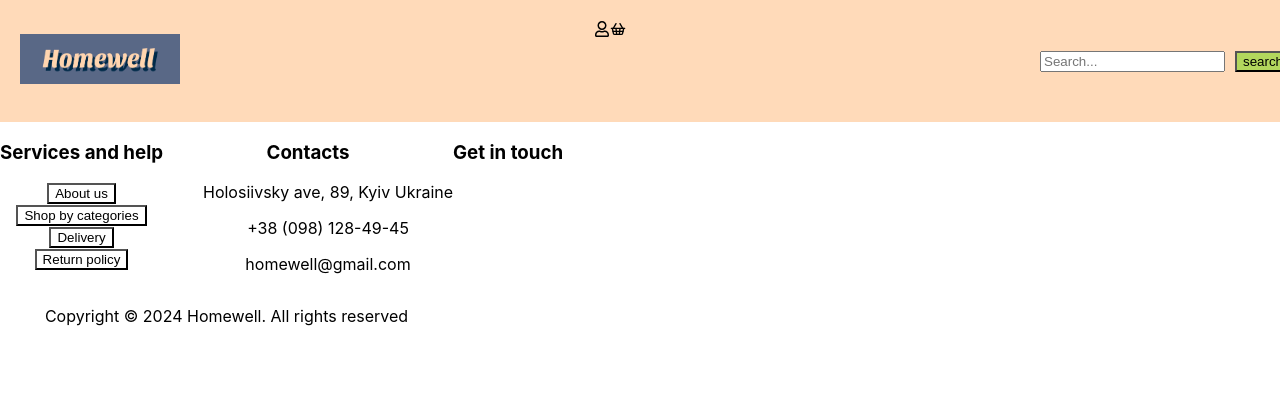
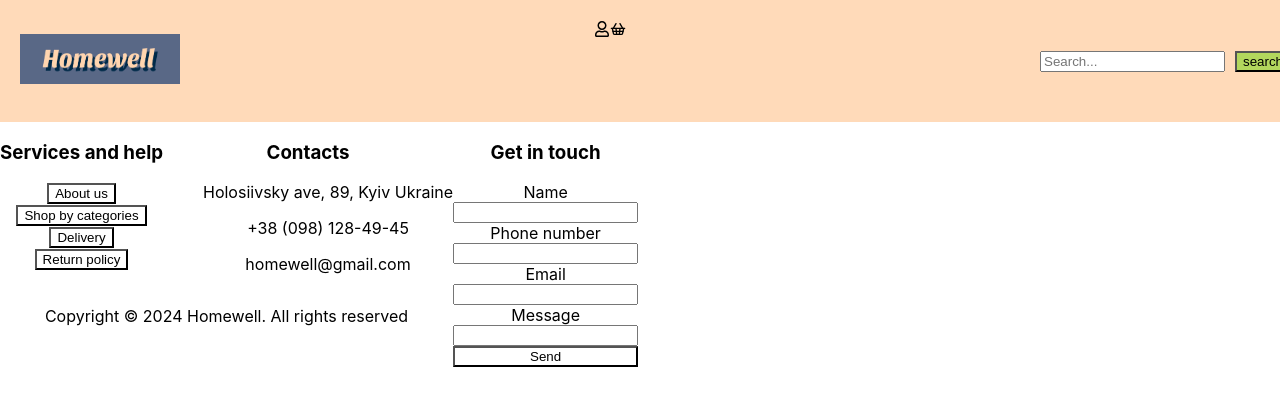
Before and after one commit to Vlad1slov/Frontend-Team-challenge, a React (Create React App) app: page / in a window 1280 px wide. Shown: the top 406 px of the page. Built offline with nearby package versions, Linux system fonts and the light colour scheme.

Commit message:
adds Feedback-form html

```diff
--- a/package.json
+++ b/package.json
@@ -6,11 +6,13 @@
     "@testing-library/jest-dom": "^5.17.0",
     "@testing-library/react": "^13.4.0",
     "@testing-library/user-event": "^13.5.0",
+    "formik": "^2.4.5",
     "react": "^18.2.0",
     "react-dom": "^18.2.0",
     "react-icons": "^4.12.0",
     "react-scripts": "5.0.1",
-    "web-vitals": "^2.1.4"
+    "web-vitals": "^2.1.4",
+    "yup": "^1.3.3"
   },
   "scripts": {
     "start": "react-scripts start",
--- a/src/components/Footer/Feedback/Feedback.jsx
+++ b/src/components/Footer/Feedback/Feedback.jsx
@@ -1,7 +1,39 @@
+import { Formik, Form, Field, ErrorMessage } from "formik";
+import s from "./Feedback.module.css";
+
 export const Feedback = () => {
   return (
     <div>
       <h3>Get in touch</h3>
+      <Formik
+      // initialValues={initialValues}
+      // validationSchema={schema}
+      //   onSubmit={handleSubmit}
+      >
+        <Form className={s.form}>
+          <label htmlFor="name" className={s.label}>
+            Name
+            <Field type="text" name="name" />
+            <ErrorMessage name="name" component="div" />
+          </label>
+          <label htmlFor="number" className={s.label}>
+            Phone number
+            <Field type="tel" name="number" />
+            <ErrorMessage name="number" component="div" />
+          </label>
+          <label htmlFor="email" className={s.label}>
+            Email
+            <Field type="email" name="email" />
+            <ErrorMessage name="email" component="div" />
+          </label>
+          <label htmlFor="message" className={s.label}>
+            Message
+            <Field type="text" name="message" />
+            <ErrorMessage name="message" component="div" />
+          </label>
+          <button type="submit">Send</button>
+        </Form>
+      </Formik>
     </div>
   );
 };
--- a/src/components/Footer/Feedback/Feedback.module.css
+++ b/src/components/Footer/Feedback/Feedback.module.css
@@ -0,0 +1,9 @@
+.form {
+  display: flex;
+  flex-direction: column;
+}
+
+.label {
+  display: flex;
+  flex-direction: column;
+}
```
Also changed, not shown: 1 other file (tests, documents, lock files or other folders).
